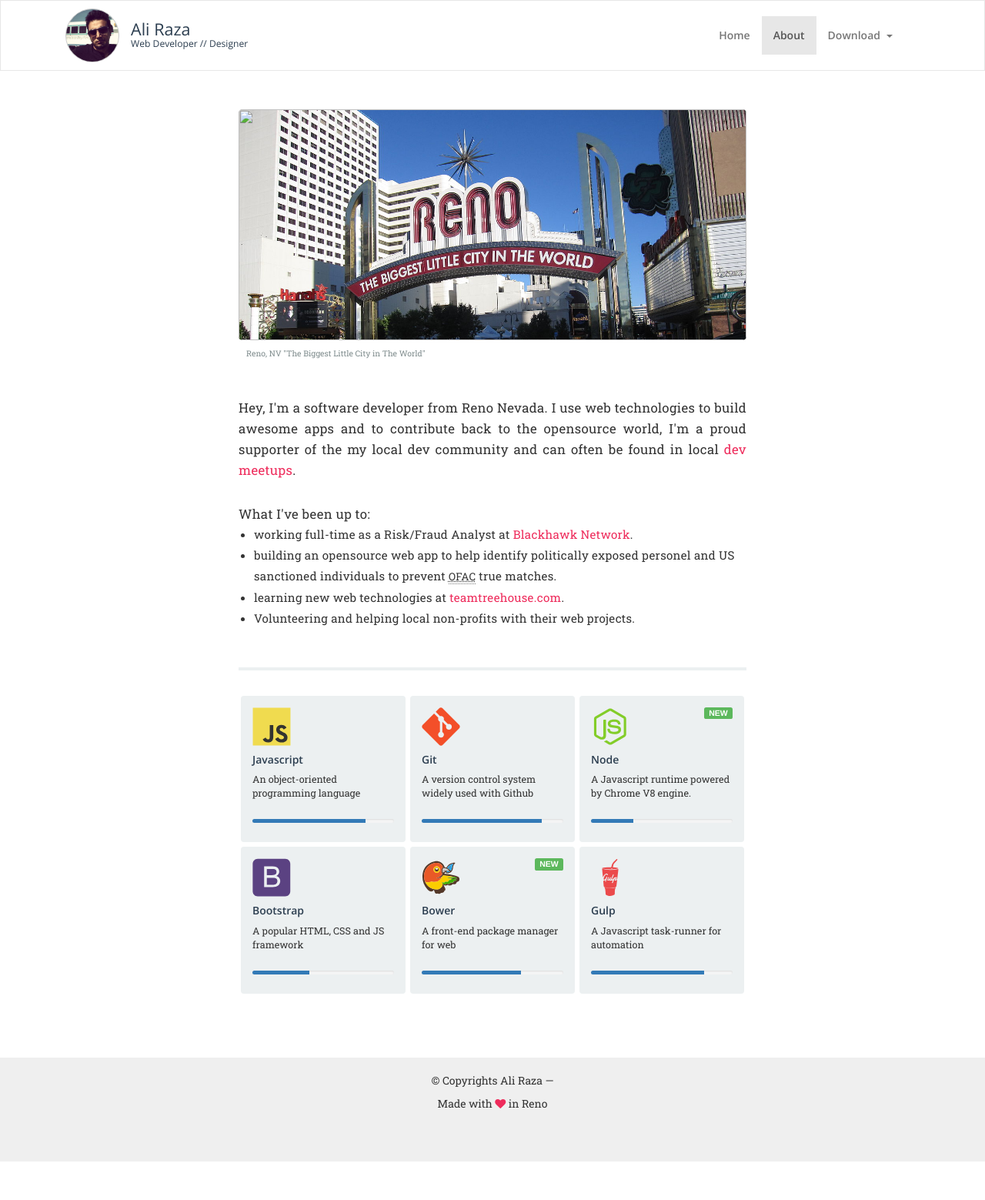
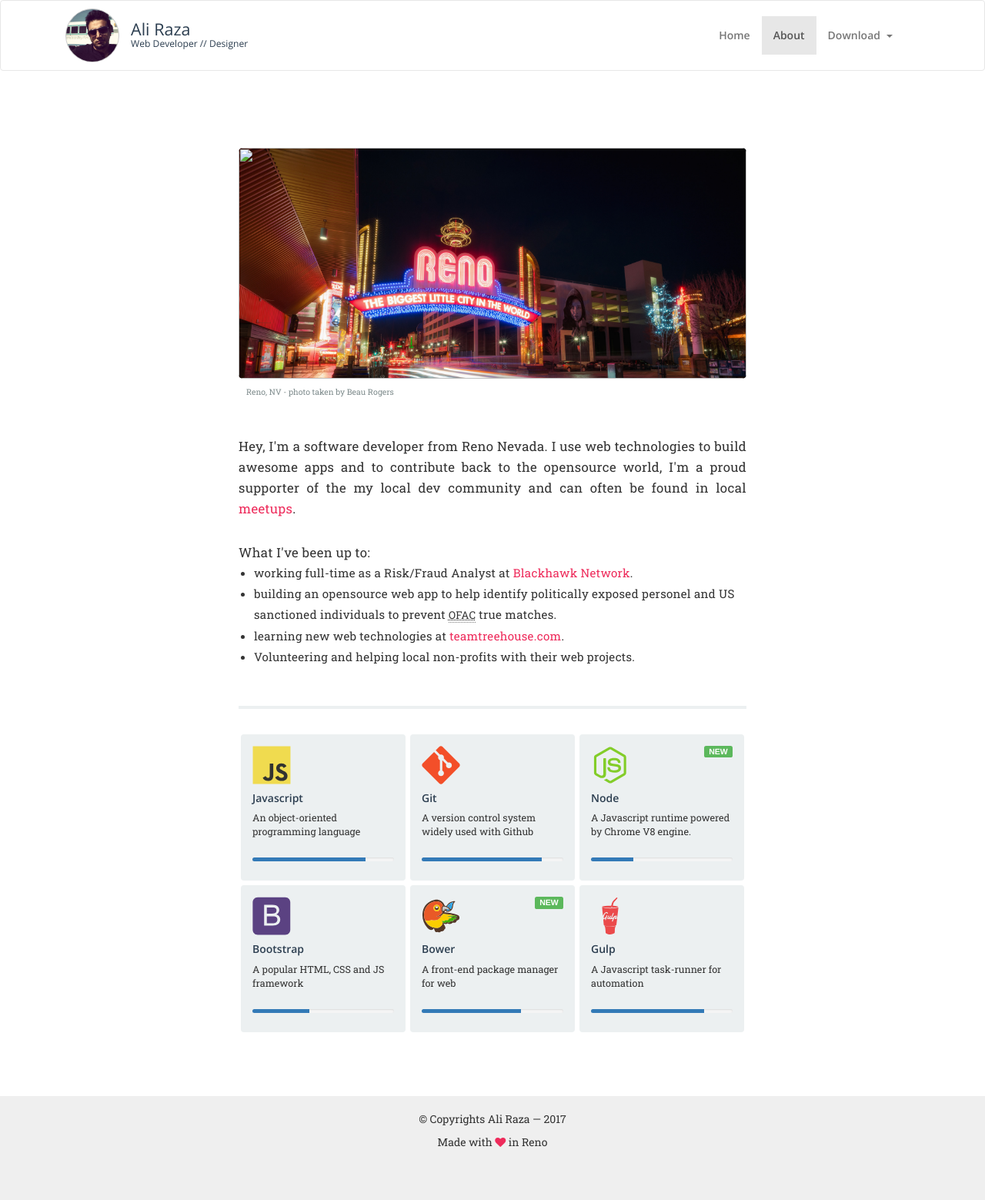
Before and after one commit to ramiraza/portfolio, a Jekyll site: the page built from about.html, in a window 1280 px wide. Shown: the whole page at 77% size. Built offline with Jekyll 4.4.1, drawn with Linux system fonts in a browser that asks for light colours; before the commit the page ends 1509 px from its top, so only the background shows below that.

Commit message:
added a new hero photo and adjustments

```diff
--- a/_includes/footer.html
+++ b/_includes/footer.html
@@ -1,4 +1,4 @@
 <footer>
-  <p id="copyright">&copy; Copyrights Ali Raza &mdash; <span id="currentYear"></span></p>
+  <p id="copyright">&copy; Copyrights Ali Raza &mdash; <span id="year"></span></p>
   <p>Made with <i class="fa fa-heart"></i> in Reno</p>
 </footer>
--- a/_includes/scripts.html
+++ b/_includes/scripts.html
@@ -1,4 +1,4 @@
 <script type="text/javascript" src="/bower_components/jquery/dist/jquery.min.js"></script>
     <!-- Latest compiled and minified JavaScript -->
 <script type="text/javascript" src="/bower_components/bootstrap/dist/js/bootstrap.min.js"></script>
-<!--<script src="/assets/js/scripts.js"></script>-->
+<script src="/assets/js/scripts.js"></script>
--- a/_sass/01-Base/base.sass
+++ b/_sass/01-Base/base.sass
@@ -7,7 +7,7 @@ $lightgray:   #efefef
 body
   -webkit-font-smoothing: antialiased
   -moz-osx-font-smoothing: grayscale
-  // display: none
+  display: none
 
 .border-bottom
   border-bottom: 4px solid $bordergray
--- /dev/null
+++ b/_sass/02-Modules/footer.sass
@@ -0,0 +1,15 @@
+//**************************
+//***** Footer  *****
+//**************************
+
+footer
+  background: $lightgray
+  width: 100%
+  height: 15vh
+  display: block
+  position: relative
+  bottom: 0%
+  text-align: center
+  padding: 20px 0 30px
+  .fa-heart
+    color: $cherryred
--- a/_sass/02-Modules/navigation.sass
+++ b/_sass/02-Modules/navigation.sass
@@ -1,10 +1,14 @@
 //**************************
 //***** Navigation Bar *****
 //**************************
+
 .navbar-default
-  border-radius: 0
+  // border-radius: 0
+  // background: #fff
+  // margin-bottom: 0
+  z-index: 9999
+  margin-bottom: 50px
   background: #fff
-  margin-bottom: 0
   a
     font-family: $opensans
     font-weight: 600
--- /dev/null
+++ b/_sass/02-Modules/skills.sass
@@ -0,0 +1,34 @@
+//**************************
+//***** Skills Section  *****
+//**************************
+
+.skills
+  margin: 30px 0
+
+  div
+    padding: 3px
+
+  .skill
+    background: #ecf0f1
+    border-radius: 4px
+    padding: 15px
+
+    .label
+      float: right
+
+    img
+      height: 50px
+
+    h3
+      font-size: 1em
+      margin: 10px 0
+      font-weight: 600
+
+    .progress
+      padding: 0
+      margin-bottom: 10px
+      height: 5px
+
+.skill-desc
+  height: 50px
+  font-size: .9em
--- /dev/null
+++ b/_sass/02-Modules/social.sass
@@ -0,0 +1,16 @@
+//**************************
+//***** Social Section  *****
+//**************************
+
+.social
+  padding: 20px 15px
+  div
+    text-align: center
+    padding: 8px
+  a
+    color: $heading
+    font-family: $roboto-slab
+    font-weight: 600
+    text-decoration: none
+    i
+      margin-right: 5px
--- /dev/null
+++ b/_sass/03-Layouts/about.sass
@@ -0,0 +1,44 @@
+//**************************
+//***** About Page  *****
+//**************************
+
+.about-container
+  padding: 50px
+
+.hero_holder
+  height: 300px
+  overflow: hidden
+  background: $lightgray
+  border-radius: 5px
+
+  img
+    +size(100%)
+    background: url('/assets/img/hero.jpg')
+    background-size: cover
+    border-radius: 5px
+
+.caption
+  padding: 10px
+  color: #7f8c8d
+  font-size: .75em
+
+  a
+    color: inherit
+    text-decoration: underline
+
+.about
+  font-size: 1.2em
+  line-height: 1.6em
+  letter-spacing: .3px
+  padding-top: 30px
+  text-align: justify
+  ul
+    padding-left: 0px
+    margin-top: 30px
+    font-size: 1em
+    li
+      font-size: .9em
+      margin-left: 20px
+      text-align: left
+      a
+        font-size: 1em
--- /dev/null
+++ b/_sass/03-Layouts/home.sass
@@ -0,0 +1,45 @@
+//**************************
+//***** Home Page  *****
+//**************************
+
+.main_container
+  max-width: 680px
+  // background: #ddd
+
+.header
+  margin: 120px 0 30px
+  .img_container
+    text-align: center
+    // margin-bottom: 15px
+.img_wrap
+  height: 100px
+  width: 100px
+  border-radius: 100%
+  background: lightgray
+  overflow: hidden
+  display: inline-block
+  border: 1px solid #ccc
+  img
+    height: 130%
+    position: relative
+    left: -10px
+
+.kicker
+  padding-left: 30px
+
+  h1
+    font-weight: 300
+    font-size: 4.5em
+
+  h2
+    font-size: 1.2em
+    font-weight: 600
+
+.content
+  p
+    font-weight: 400
+    font-size: 1.2em
+    line-height: 1.6
+    color: #2d3f50
+    letter-spacing: .5px
+    margin-bottom: 20px
--- a/_sass/style.sass
+++ /dev/null
@@ -1,155 +0,0 @@
-//**************************
-//***** layout styling *****
-//**************************
-.main_container
-  max-width: 680px
-  // background: #ddd
-  overflow: auto
-
-.header
-  margin: 120px 0 30px
-  .img_container
-    text-align: center
-    // margin-bottom: 15px
-.img_wrap
-  height: 100px
-  width: 100px
-  border-radius: 100%
-  background: lightgray
-  overflow: hidden
-  display: inline-block
-  border: 1px solid #ccc
-  img
-    height: 130%
-    position: relative
-    left: -10px
-
-.kicker
-  padding-left: 30px
-
-  h1
-    font-weight: 300
-    font-size: 4.5em
-
-  h2
-    font-size: 1.2em
-    font-weight: 600
-
-.content
-  p
-    font-weight: 400
-    font-size: 1.2em
-    line-height: 1.6
-    color: #2d3f50
-    letter-spacing: .5px
-    margin-bottom: 20px
-
-
-
-//**************************
-//***** About page *****
-//**************************
-.about-container
-  padding: 50px
-
-.hero_holder
-  height: 300px
-  overflow: hidden
-  background: $lightgray
-  border-radius: 5px
-
-  img
-    +size(100%)
-    background: url('/assets/img/hero.jpg')
-    background-size: cover
-
-.caption
-  padding: 10px
-  color: #7f8c8d
-  font-size: .75em
-
-.about
-  font-size: 1.2em
-  line-height: 1.6em
-  letter-spacing: .3px
-  padding-top: 30px
-  text-align: justify
-  ul
-    padding-left: 0px
-    margin-top: 30px
-    font-size: 1em
-    li
-      font-size: .9em
-      margin-left: 20px
-      text-align: left
-      a
-        font-size: 1em
-
-//**************************
-//***** Skills Section  *****
-//**************************
-
-.skills
-  margin: 30px 0
-
-  div
-    padding: 3px
-
-  .skill
-    background: #ecf0f1
-    border-radius: 4px
-    padding: 15px
-
-    .label
-      float: right
-
-    img
-      height: 50px
-
-    h3
-      font-size: 1em
-      margin: 10px 0
-      font-weight: 600
-
-    .progress
-      padding: 0
-      margin-bottom: 10px
-      height: 5px
-
-.skill-desc
-  height: 50px
-  font-size: .9em
-
-
-//**************************
-//***** Social Section  *****
-//**************************
-
-.social
-  padding: 20px 15px
-  div
-    text-align: center
-    padding: 8px
-  a
-    color: $heading
-    font-family: $roboto-slab
-    font-weight: 600
-    text-decoration: none
-    i
-      margin-right: 5px
-
-
-//**************************
-//***** footer Section  *****
-//**************************
-footer
-  background: $lightgray
-  width: 100%
-  height: 15vh
-  display: block
-  position: relative
-  bottom: 0%
-  text-align: center
-  padding: 20px 0 30px
-  .fa-heart
-    color: $cherryred
--- a/about.html
+++ b/about.html
@@ -10,10 +10,10 @@ navigation_weight: 2
   <div class="hero_holder">
     <img src="" alt="">
   </div>
-  <p class="caption" role="caption">Reno, NV "The Biggest Little City in The World"</p>
+  <p class="caption" role="caption">Reno, NV - photo taken by <a href="https://www.flickr.com/photos/beaurogers/" target="_blank">Beau Rogers</a></p>
 
   <div class="about border-bottom">
-    <p>Hey, I'm a software developer from Reno Nevada. I use web technologies to build awesome apps and to contribute back to the opensource world, I'm a proud supporter of the my local dev community and can often be found in local <a href="https://www.meetup.com/RenoJS/events/239883781/" target="_blank">dev meetups</a>.</p>
+    <p>Hey, I'm a software developer from Reno Nevada. I use web technologies to build awesome apps and to contribute back to the opensource world, I'm a proud supporter of the my local dev community and can often be found in local <a href="https://www.meetup.com/RenoJS/events/239883781/" target="_blank">meetups</a>.</p>
     <ul>What I've been up to:
       <li>working full-time as a Risk/Fraud Analyst at <a href="https://blackhawknetwork.com/"target="_blank">Blackhawk Network</a>.</li>
       <li>building an opensource web app to help identify politically exposed personel and US sanctioned individuals to prevent <abbr title="Office of Foreign Asset Control" class="initialism">OFAC</abbr> true matches.</li>
--- a/assets/css/main.sass
+++ b/assets/css/main.sass
@@ -2,6 +2,10 @@
 ---
 @import "01-Base/bourbon/bourbon"
 @import "01-Base/base"
-@import "02-Modules/navigation.sass"
-@import "style"
-@import "media"
+@import "02-Modules/navigation"
+@import "03-Layouts/home"
+@import "03-Layouts/about"
+@import "02-Modules/social"
+@import "02-Modules/skills"
+@import "02-Modules/footer"
+@import "02-Modules/media"
--- a/assets/js/scripts.js
+++ b/assets/js/scripts.js
@@ -1,8 +1,15 @@
 // preloader script
+/*global $*/
+var today = new Date();
 
-$(document).ready(() => {
-  $('body').fadeIn(1500).addClass('show')
-})
 
-var today = new Date();
-document.getElementById('currentYear').innerHTML = today.getFullYear()
+(function() {
+  $(document).ready(function() {
+    $('body').fadeIn(1500).addClass('show');
+
+    $('#year').html(today.getFullYear());
+  });
+
+})();
+
+console.log($('.navbar-default').height())
```
Also changed, not shown: _sass/02-Modules/media.sass (renamed from _sass/media.sass), assets/img/hero.jpg.
